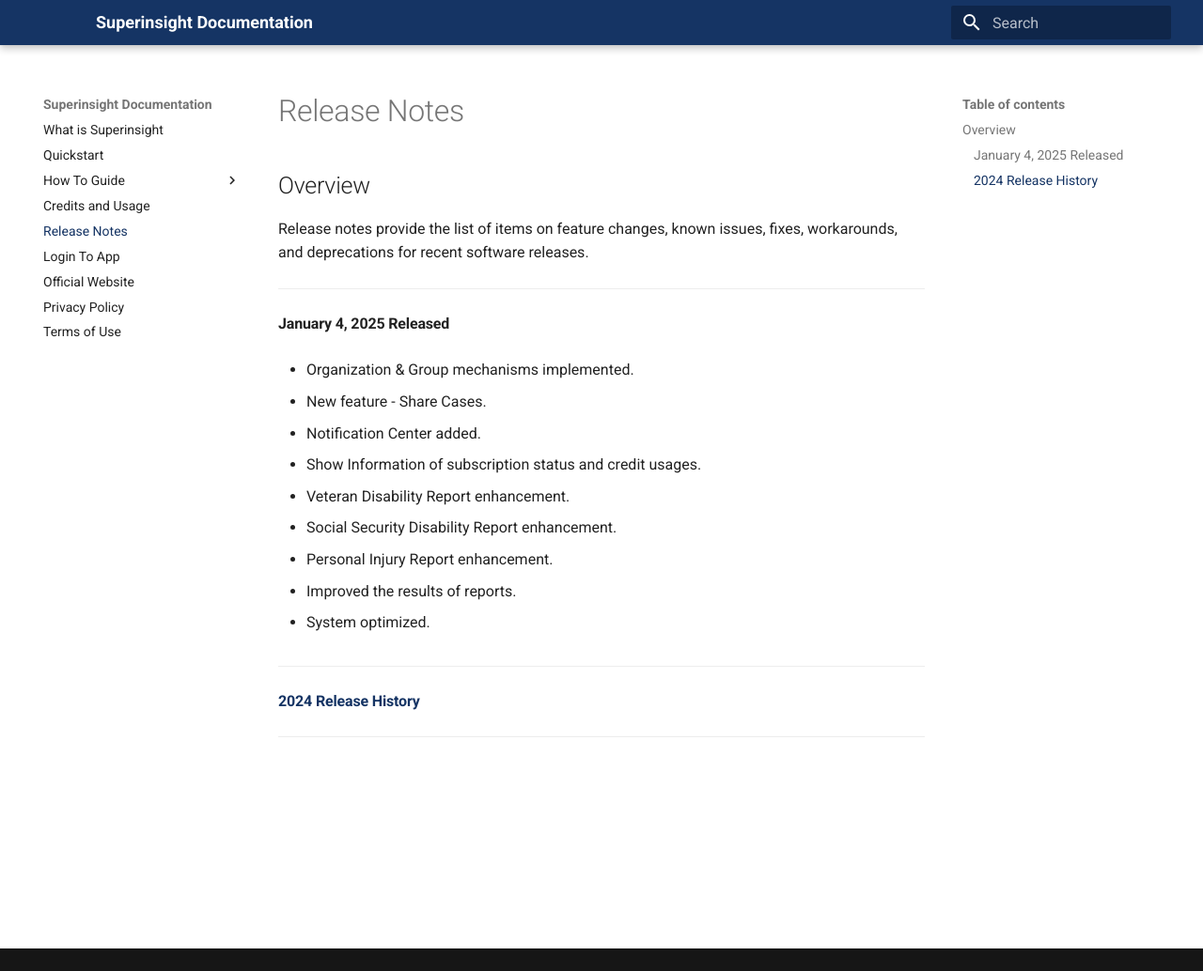
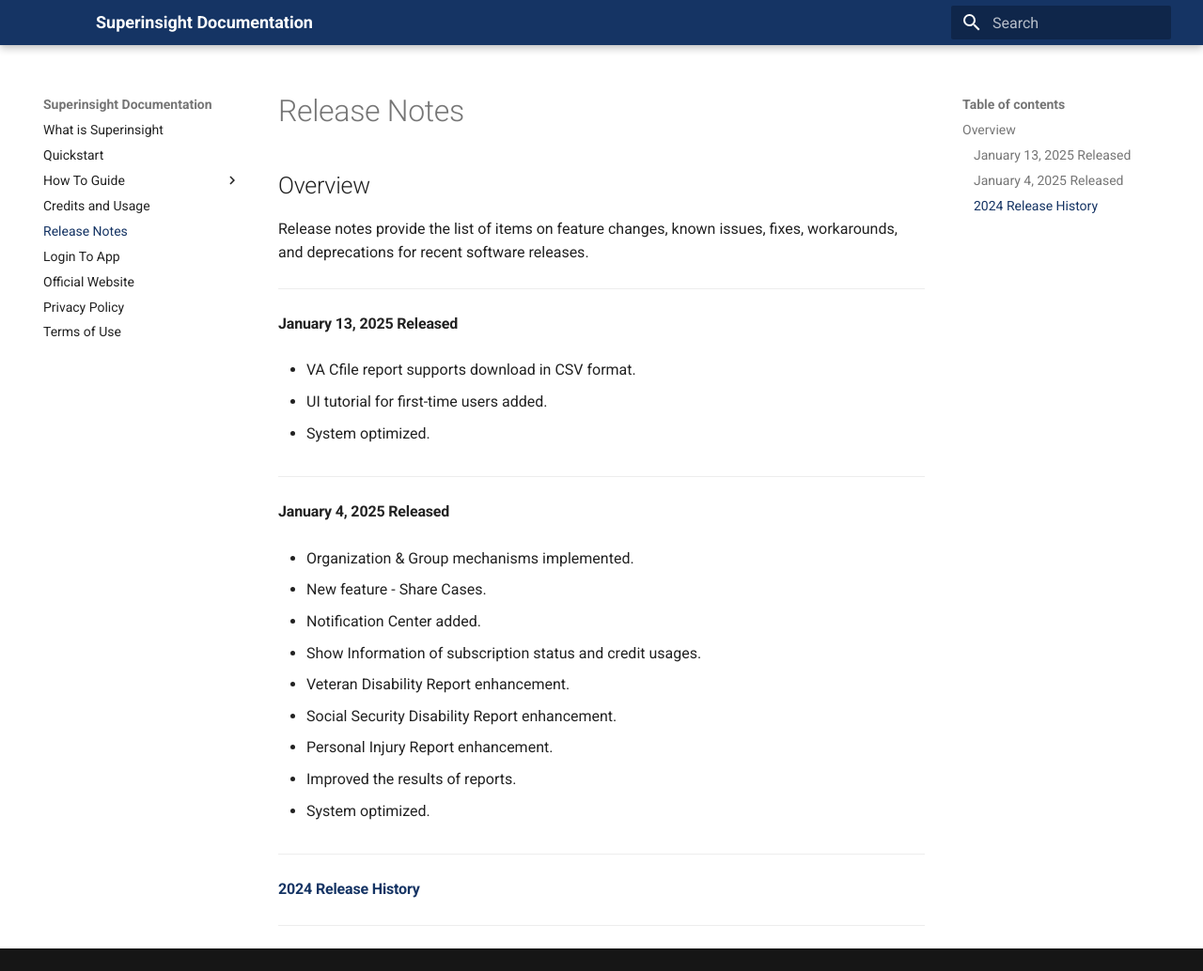
Before and after one commit to superinsight/superinsight-app-doc, an MkDocs documentation site: the page built from docs/guide/release-notes.md, in a window 1280 px wide and 1034 px high. Shown: the whole window at 94% size. Built offline with MkDocs 1.6.1 and Material for MkDocs 9.7.7, drawn with Linux system fonts in a browser that asks for light colours.

Commit message:
Information of download in csv format

```diff
--- a/docs/guide/release-notes.md
+++ b/docs/guide/release-notes.md
@@ -3,6 +3,16 @@
 ## Overview
 
 Release notes provide the list of items on feature changes, known issues, fixes, workarounds, and deprecations for recent software releases.
+
+---------------------------------------
+
+#### January 13, 2025 Released
+
+* VA Cfile report supports download in CSV format.
+
+* UI tutorial for first-time users added.
+
+* System optimized.
 
 ---------------------------------------
 
```
Also changed, not shown: docs/guide/case-report.md (+14 -2 lines), docs/assets/images/tutorial/report-csv.png (added), docs/assets/images/tutorial/report-download.png (added).
